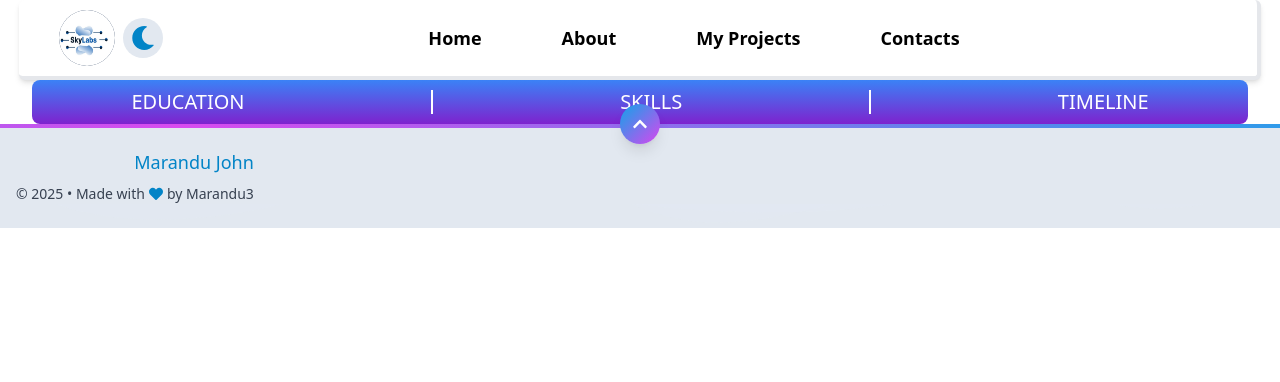
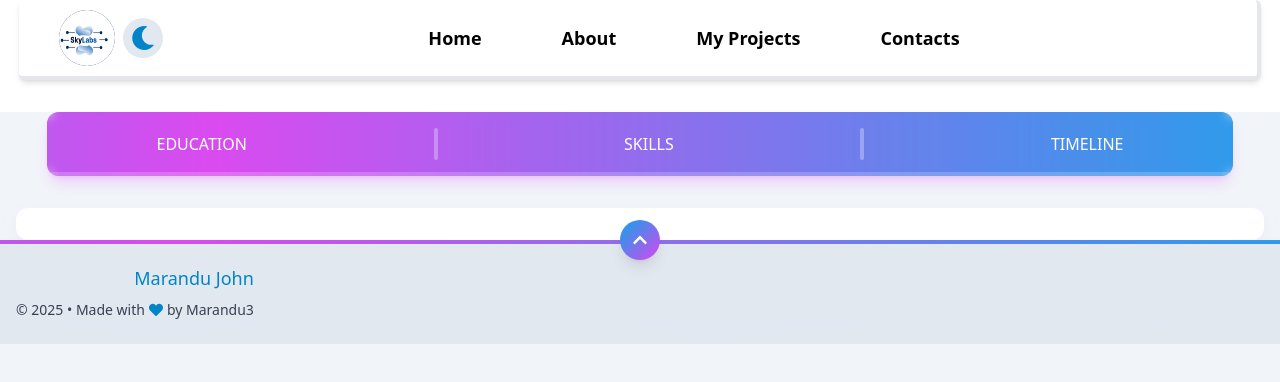
Before and after one commit to marandu3/PORTIFOLIO, a React (Vite) app: page /Abouts in a window 1280 px wide. Shown: the top 382 px of the page. Built offline with nearby package versions, Linux system fonts and the light colour scheme.

Commit message:
finishing

```diff
--- a/src/components/Aboutnav.jsx
+++ b/src/components/Aboutnav.jsx
@@ -1,57 +1,92 @@
 import React from "react";
 import { NavLink } from "react-router";
+import { useTheme } from "../context/ThemeContext";
 
 function Aboutnav() {
+  const { darkMode } = useTheme();
+
   return (
-    <div className="flex justify-center w-full">
-      <div className="flex items-center w-[95%] text-white text-lg md:text-xl bg-gradient-to-b from-blue-500 py-1 to-purple-700  rounded-lg justify-around">
+    <div className="flex justify-center w-full my-8">
+      <div className={`relative w-[95%] rounded-xl shadow-lg overflow-hidden ${
+        darkMode ? 'shadow-primary-900/30' : 'shadow-secondary-500/20'
+      }`}>
+        {/* Animated background gradient */}
+        <div className="absolute inset-0 bg-gradient-to-r from-primary-500 via-secondary-500 to-primary-500 bg-[length:200%_100%] animate-gradient-pulse opacity-90"></div>
+
+        {/* Navigation container */}
+        <div className="relative flex items-center justify-around py-3 px-2 backdrop-blur-sm">
           {/* EDUCATION NavLink */}
           <NavLink
             to="Abouts/Education"
             className={({ isActive }) =>
-            `text-center px-3 py-1 ${
+              `relative text-center px-4 py-2 font-medium transition-all duration-300 rounded-lg overflow-hidden ${
                 isActive
-                ? "bg-white text-blue-500 rounded-lg"
-                : "hover:underline"
+                  ? `${darkMode ? 'text-primary-400' : 'text-primary-600'} bg-white/90 shadow-md transform scale-105`
+                  : `text-white hover:bg-white/10 transform hover:scale-105`
               }`
             }
           >
-          EDUCATION
+            {({ isActive }) => (
+              <>
+                <span className="relative z-10">EDUCATION</span>
+                {isActive && (
+                  <span className="absolute bottom-0 left-0 h-0.5 w-full bg-gradient-to-r from-primary-400 to-secondary-400"></span>
+                )}
+              </>
+            )}
           </NavLink>
 
-        {/* Vertical line between EDUCATION and SKILLS */}
-        <div className="border-l-2 border-white h-6"></div>
+          {/* Decorative separator */}
+          <div className="w-1 h-8 rounded-full bg-white/30 backdrop-blur-sm"></div>
 
           {/* SKILLS NavLink */}
           <NavLink
             to="Abouts/Skills"
             className={({ isActive }) =>
-            `text-center px-3 py-1 ${
+              `relative text-center px-4 py-2 font-medium transition-all duration-300 rounded-lg overflow-hidden ${
                 isActive
-                ? "bg-white text-blue-500 rounded-lg"
-                : "hover:underline"
+                  ? `${darkMode ? 'text-primary-400' : 'text-primary-600'} bg-white/90 shadow-md transform scale-105`
+                  : `text-white hover:bg-white/10 transform hover:scale-105`
               }`
             }
           >
-          SKILLS
+            {({ isActive }) => (
+              <>
+                <span className="relative z-10">SKILLS</span>
+                {isActive && (
+                  <span className="absolute bottom-0 left-0 h-0.5 w-full bg-gradient-to-r from-primary-400 to-secondary-400"></span>
+                )}
+              </>
+            )}
           </NavLink>
 
-        {/* Vertical line between SKILLS and TIMELINE */}
-        <div className="border-l-2 border-white h-6"></div>
+          {/* Decorative separator */}
+          <div className="w-1 h-8 rounded-full bg-white/30 backdrop-blur-sm"></div>
 
           {/* TIMELINE NavLink */}
           <NavLink
             to="Abouts/Timeline"
             className={({ isActive }) =>
-            `text-center px-3 py-1 ${
+              `relative text-center px-4 py-2 font-medium transition-all duration-300 rounded-lg overflow-hidden ${
                 isActive
-                ? "bg-white text-blue-500 rounded-lg"
-                : "hover:underline"
+                  ? `${darkMode ? 'text-primary-400' : 'text-primary-600'} bg-white/90 shadow-md transform scale-105`
+                  : `text-white hover:bg-white/10 transform hover:scale-105`
               }`
             }
           >
-          TIMELINE
+            {({ isActive }) => (
+              <>
+                <span className="relative z-10">TIMELINE</span>
+                {isActive && (
+                  <span className="absolute bottom-0 left-0 h-0.5 w-full bg-gradient-to-r from-primary-400 to-secondary-400"></span>
+                )}
+              </>
+            )}
           </NavLink>
+        </div>
+
+        {/* Decorative border */}
+        <div className="absolute bottom-0 left-0 right-0 h-1 bg-white/20"></div>
       </div>
     </div>
   );
--- a/src/components/Abouts.jsx
+++ b/src/components/Abouts.jsx
@@ -1,16 +1,23 @@
 import React from "react";
-import { NavLink, Outlet } from "react-router";
+import { Outlet } from "react-router";
 import Aboutnav from "./Aboutnav";
 import Footer from "./Footer";
+import { useTheme } from "../context/ThemeContext";
 
 function About() {
+  const { darkMode } = useTheme();
+
   return (
-    <div>
-      <div className="flex flex-col">
-        <Aboutnav/>
-        <Outlet />
+    <div className={`min-h-screen ${darkMode ? 'bg-dark-200' : 'bg-light-100'} transition-colors duration-300`}>
+      <div className="container mx-auto px-4">
+        <Aboutnav />
+        <div className={`rounded-xl p-4 ${
+          darkMode ? 'bg-dark-100 shadow-lg shadow-primary-900/10' : 'bg-white shadow-lg shadow-gray-200/50'
+        }`}>
+          <Outlet />
+        </div>
       </div>
-      <Footer/>
+      <Footer />
     </div>
   );
 }
```
Lines whose indentation alone changed are shown as unchanged.
